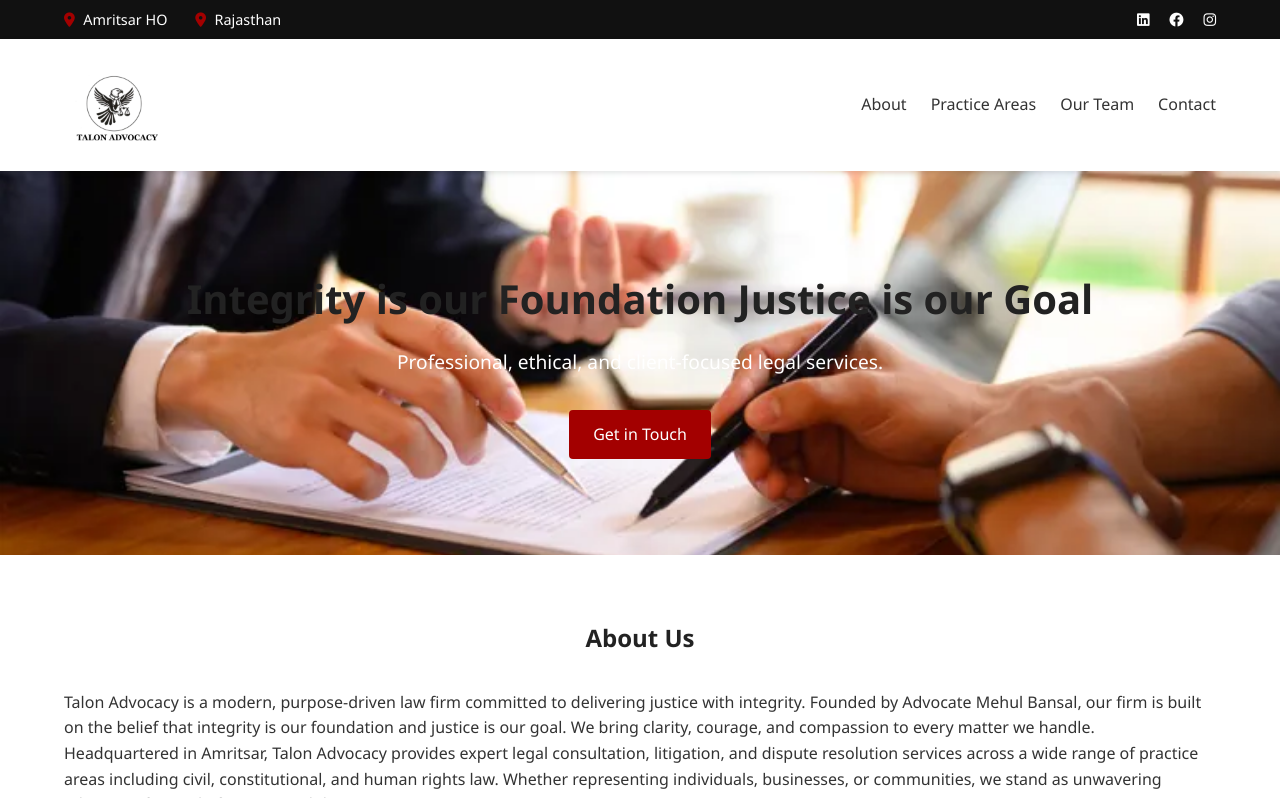
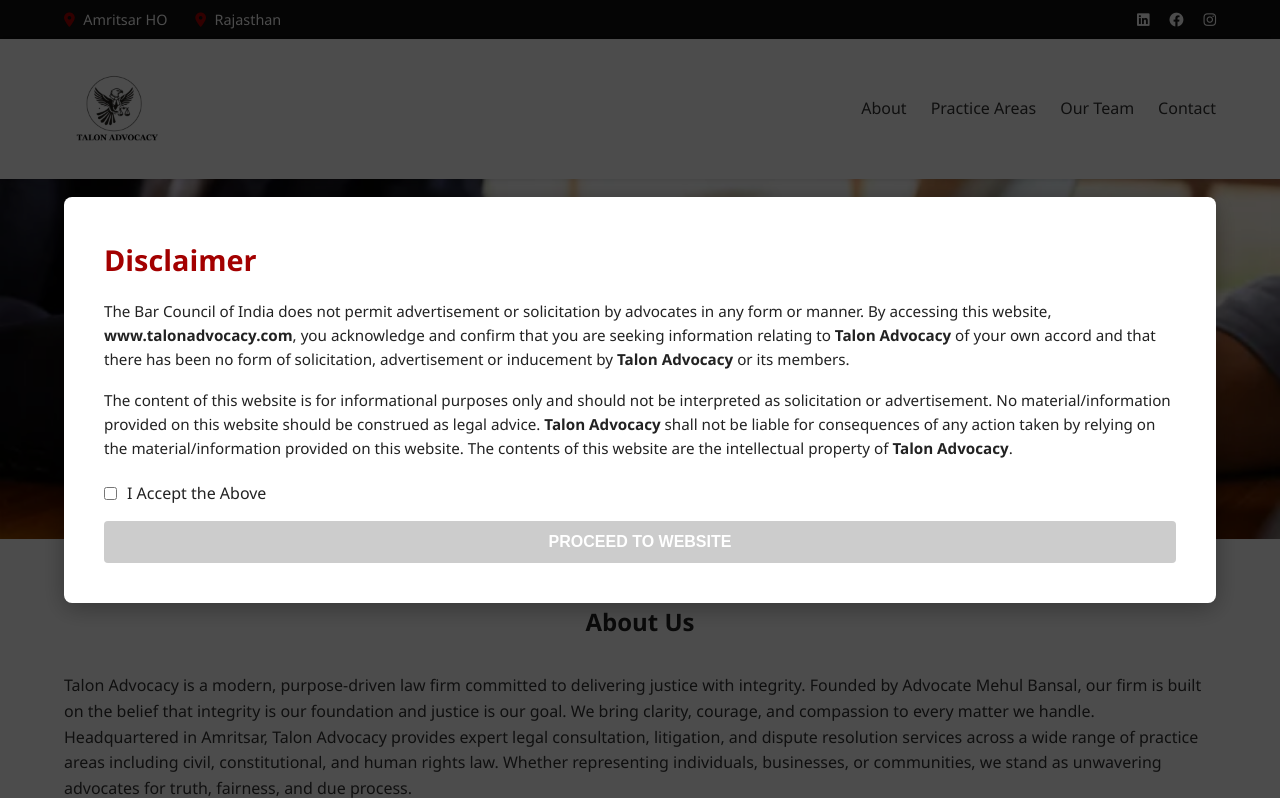
Before and after one commit to advmehulbansal/TalonAdvocacy, a plain HTML site: page index.html in a window 1280 px wide. Shown: the top 798 px of the page. Drawn offline with Linux system fonts and the light colour scheme.

Commit message:
Disclaimer

```diff
--- a/index.html
+++ b/index.html
@@ -55,12 +55,9 @@
     <div class="container">
       <h2>About Us</h2>
       <p>Talon Advocacy is a modern, purpose-driven law firm committed to delivering justice with integrity. Founded by Advocate Mehul Bansal, our firm is built on the belief that integrity is our foundation and justice is our goal. We bring clarity, courage, and compassion to every matter we handle.</p>
-
-<p>Headquartered in Amritsar, Talon Advocacy provides expert legal consultation, litigation, and dispute resolution services across a wide range of practice areas including civil, constitutional, and human rights law. Whether representing individuals, businesses, or communities, we stand as unwavering advocates for truth, fairness, and due process.</p>
-
-<p>Our team of dedicated legal professionals is driven by the values of transparency, accountability, and ethical excellence. At Talon Advocacy, we don’t just practice law — we strive to make a meaningful impact in society by empowering the marginalized, defending the voiceless, and mentoring future leaders of the legal profession.</p>
-
-<p>We believe that justice should not be a privilege — it should be a right accessible to all.</p>
+      <p>Headquartered in Amritsar, Talon Advocacy provides expert legal consultation, litigation, and dispute resolution services across a wide range of practice areas including civil, constitutional, and human rights law. Whether representing individuals, businesses, or communities, we stand as unwavering advocates for truth, fairness, and due process.</p>
+      <p>Our team of dedicated legal professionals is driven by the values of transparency, accountability, and ethical excellence. At Talon Advocacy, we don’t just practice law — we strive to make a meaningful impact in society by empowering the marginalized, defending the voiceless, and mentoring future leaders of the legal profession.</p>
+      <p>We believe that justice should not be a privilege — it should be a right accessible to all.</p>
     </div>
   </section>
 
@@ -144,5 +141,65 @@
       <p>&copy; 2025 Talon Advocacy. All rights reserved.</p>
     </div>
   </footer>
+  <!-- ✅ Disclaimer Popup -->
+  <div id="disclaimer-overlay">
+    <div id="disclaimer-box">
+      <h2>Disclaimer</h2>
+      <p>
+        The Bar Council of India does not permit advertisement or solicitation by advocates in any form or manner.
+        By accessing this website, <strong>www.talonadvocacy.com</strong>, you acknowledge and confirm that you are
+        seeking information relating to <strong>Talon Advocacy</strong> of your own accord and that there has been
+        no form of solicitation, advertisement or inducement by <strong>Talon Advocacy</strong> or its members.
+      </p>
+      <p>
+        The content of this website is for informational purposes only and should not be interpreted as solicitation
+        or advertisement. No material/information provided on this website should be construed as legal advice.
+        <strong>Talon Advocacy</strong> shall not be liable for consequences of any action taken by relying on the
+        material/information provided on this website. The contents of this website are the intellectual property
+        of <strong>Talon Advocacy</strong>.
+      </p>
+
+      <label style="display:flex; align-items:center; gap:10px; margin-top:20px;">
+        <input type="checkbox" id="accept-checkbox">
+        I Accept the Above
+      </label>
+
+      <button id="proceed-btn" disabled>Proceed to Website</button>
+    </div>
+  </div>
+  <script>
+    localStorage.removeItem("disclaimerAccepted");
+    document.addEventListener("DOMContentLoaded", () => {
+    const overlay = document.getElementById("disclaimer-overlay");
+    const checkbox = document.getElementById("accept-checkbox");
+    const proceedBtn = document.getElementById("proceed-btn");
+
+    if (!overlay) return;
+
+    const accepted = localStorage.getItem("disclaimerAccepted");
+
+    if (!accepted) {
+      overlay.style.display = "flex";
+      document.body.classList.add("modal-open");
+    } else {
+      overlay.remove();
+    }
+
+    // Enable button only if checkbox is checked
+    checkbox.addEventListener("change", () => {
+      proceedBtn.disabled = !checkbox.checked;
+    });
+
+    proceedBtn.addEventListener("click", () => {
+      overlay.style.transition = "opacity 0.4s ease";
+      overlay.style.opacity = "0";
+      setTimeout(() => {
+        overlay.style.display = "none";
+        document.body.classList.remove("modal-open");
+        localStorage.setItem("disclaimerAccepted", "true");
+      }, 400);
+    });
+  });
+  </script>
 </body>
 </html>
--- a/style.css
+++ b/style.css
@@ -39,7 +39,6 @@ body {
 
 .top-bar .locations span {
   margin-right: 1.5rem;
-  display: inline-block;
 }
 
 .top-bar .locations i {
@@ -50,7 +49,6 @@ body {
 .top-bar .social a {
   color: #fff;
   margin-left: 1rem;
-  text-decoration: none;
   transition: color 0.3s ease;
 }
 
@@ -77,27 +75,9 @@ body {
 }
 
 .logo img {
-  height: 100px;          /* Adjust the logo size */
+  height: 100px;
   width: auto;
-  display: block;
 }
-
-.logo {
-  display: flex;
-  align-items: center;
-}
-
-.sr-only {
-  position: absolute;
-  width: 1px;
-  height: 1px;
-  padding: 0;
-  margin: -1px;
-  overflow: hidden;
-  clip: rect(0,0,0,0);
-  border: 0;
-}
-
 
 .nav ul {
   list-style: none;
@@ -142,7 +122,6 @@ body {
   padding: 0.75rem 1.5rem;
   text-decoration: none;
   border-radius: 4px;
-  display: inline-block;
   transition: background 0.3s;
 }
 
@@ -151,7 +130,7 @@ body {
 }
 
 /* --------------------
-   SECTION STYLES
+   SECTIONS
 -------------------- */
 section {
   padding: 4rem 0;
@@ -178,7 +157,7 @@ section h2 {
 }
 
 /* --------------------
-   CONTACT LOCATIONS
+   CONTACT
 -------------------- */
 .locations-grid {
   display: grid;
@@ -202,14 +181,9 @@ section h2 {
   padding: 2rem 0;
 }
 
-.footer-social {
-  margin-bottom: 1rem;
-}
-
 .footer-social a {
   color: #aaa;
   margin: 0 0.5rem;
-  text-decoration: none;
   font-size: 1.2rem;
   transition: color 0.3s;
 }
@@ -219,29 +193,76 @@ section h2 {
 }
 
 /* --------------------
-   RESPONSIVE DESIGN
+   DISCLAIMER POPUP
 -------------------- */
-@media (max-width: 768px) {
-  .top-bar .container {
-    flex-direction: column;
-    text-align: center;
+#disclaimer-overlay {
+  position: fixed;
+  top: 0;
+  left: 0;
+  width: 100%;
+  height: 100%;
+  background: rgba(0, 0, 0, 0.7);
+  display: none;
+  justify-content: center;
+  align-items: center;
+  z-index: 9999;
 }
 
-  .header .container {
-    flex-direction: column;
+#disclaimer-box {
+  background: #fff;
+  border-radius: 8px;
+  max-width: 1200px;
+  width: 90%;
+  padding: 40px;
+  box-shadow: 0 5px 25px rgba(0, 0, 0, 0.3);
+  text-align: left;
+  font-family: 'Segoe UI', Arial, sans-serif;
+  line-height: 1.6;
+  color: #222;
+  animation: fadeInUp 0.4s ease;
 }
 
-  .nav ul {
-    flex-direction: column;
-    gap: 1rem;
-    margin-top: 1rem;
+#disclaimer-box h2 {
+  color: #a30000;
+  font-size: 1.8rem;
+  margin-bottom: 1rem;
 }
 
-  .hero h2 {
-    font-size: 1.8rem;
+#disclaimer-box p {
+  margin-bottom: 1rem;
+  font-size: 0.95rem;
 }
 
-  .hero p {
+#proceed-btn {
+  display: block;
+  width: 100%;
+  margin-top: 15px;
+  background-color: #a30000;
+  color: #fff;
+  border: none;
+  border-radius: 4px;
+  padding: 12px;
   font-size: 1rem;
+  font-weight: 600;
+  cursor: pointer;
+  transition: background-color 0.3s ease;
+  text-transform: uppercase;
 }
+
+#proceed-btn:disabled {
+  background-color: #ccc;
+  cursor: not-allowed;
 }
+
+#proceed-btn:hover:not(:disabled) {
+  background-color: #7c0000;
+}
+
+@keyframes fadeInUp {
+  from { opacity: 0; transform: translateY(30px); }
+  to { opacity: 1; transform: translateY(0); }
+}
+
+body.modal-open {
+  overflow: hidden;
+}
```
Lines whose indentation alone changed are shown as unchanged.
